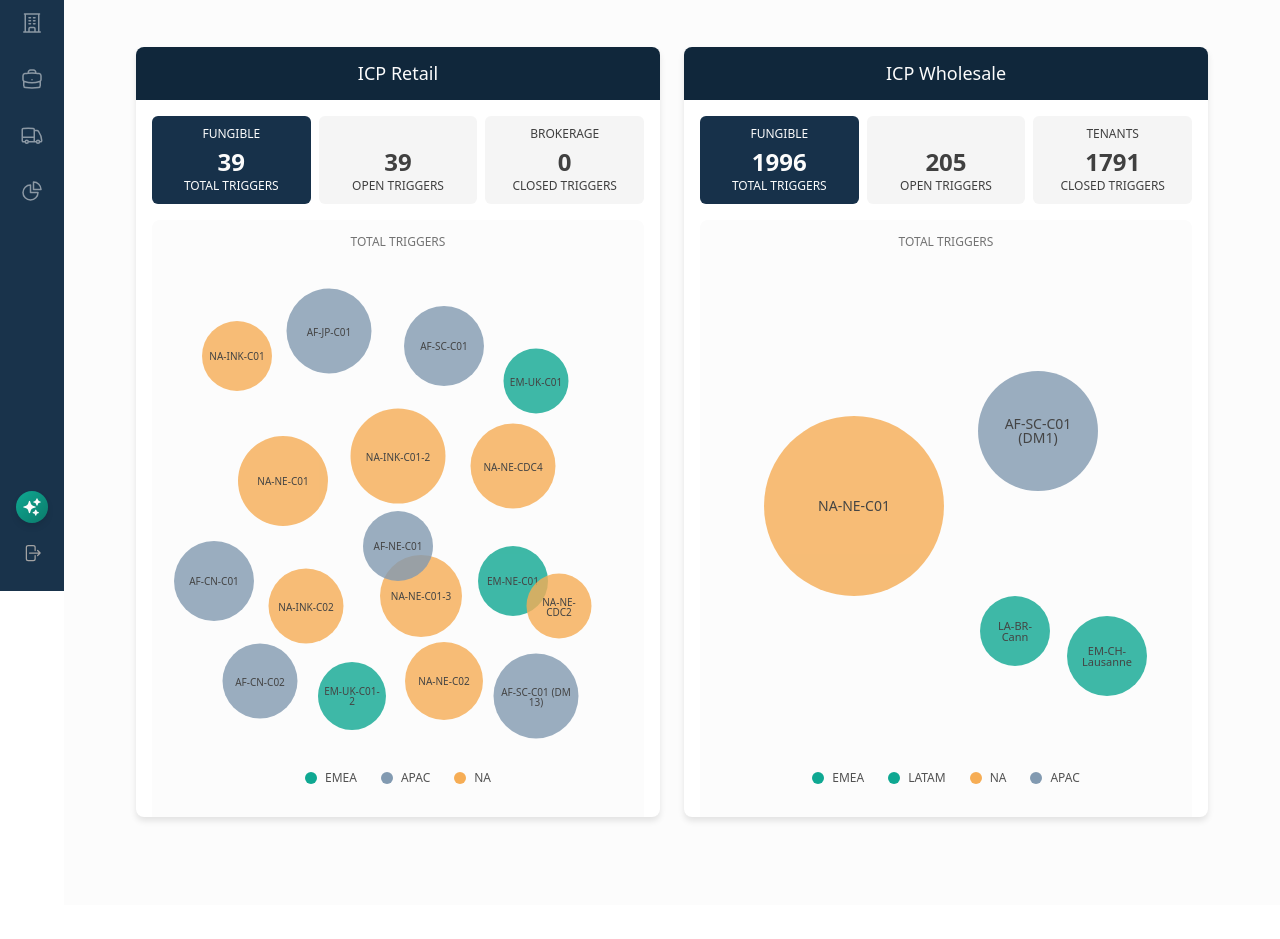
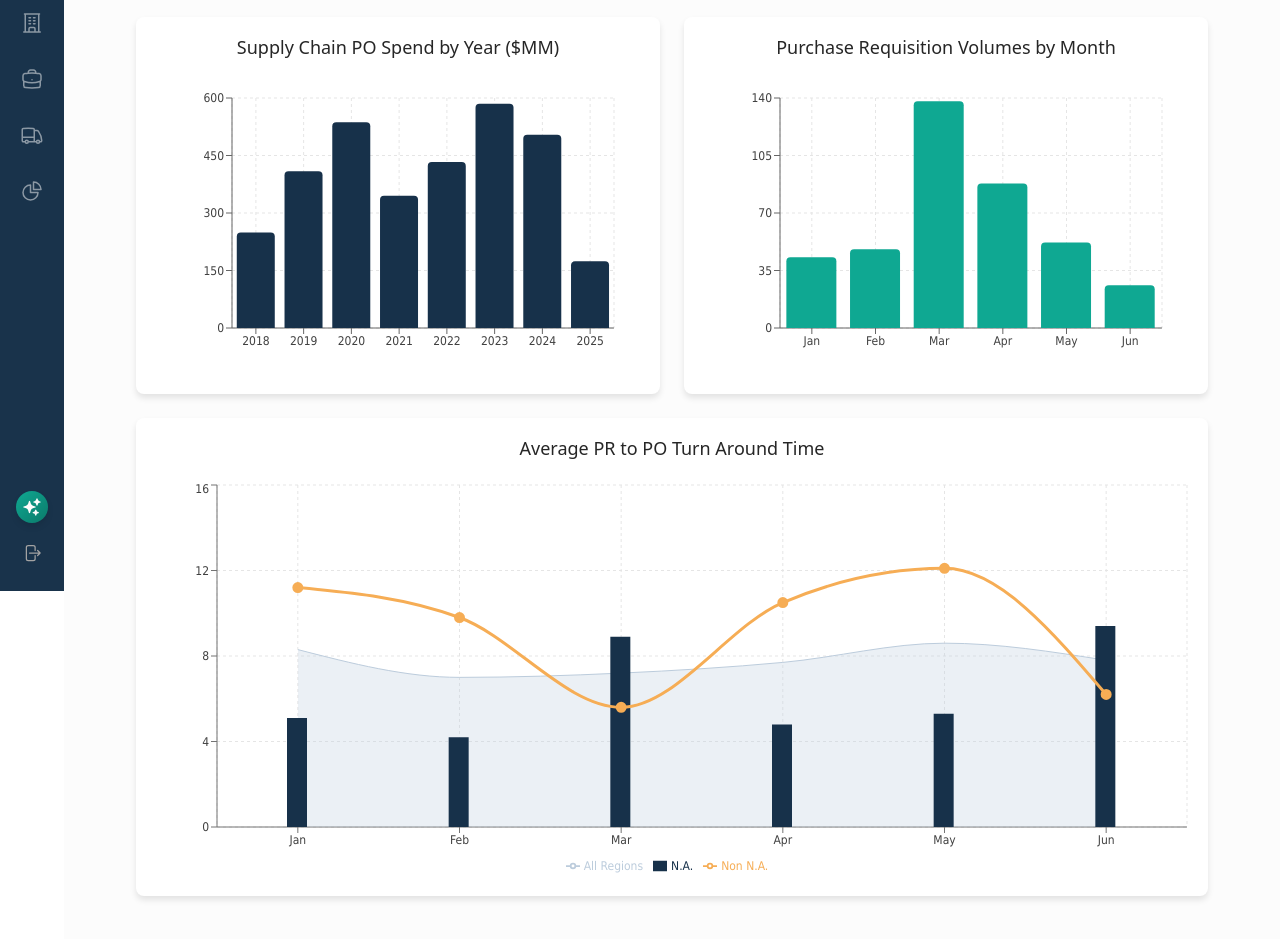
Before and after one commit to m-downing/flow_demo, a Next.js app: page /hyperion in a window 1280 px wide. Shown: the part 209-1148 px from the top of the page. Before the commit the page ends 1114 px from the top, so only its background shows below. Built offline with nearby package versions, Linux system fonts and the light colour scheme.

Commit message:
hyperion page fixed

```diff
--- a/src/app/hyperion/page.tsx
+++ b/src/app/hyperion/page.tsx
@@ -3,306 +3,211 @@
 import React, { useState } from 'react';
 import { PageContainer } from '@/design-system/layout';
 import { Card } from '@/design-system/layout';
+import { BarChart } from '@/design-system/charts';
+import { ChartBarSquareIcon, TableCellsIcon } from '@heroicons/react/24/outline';
+import {
+  ComposedChart,
+  Bar,
+  Line,
+  Area,
+  XAxis,
+  YAxis,
+  CartesianGrid,
+  Tooltip,
+  Legend,
+  ResponsiveContainer
+} from 'recharts';
+import { getChartColors } from '@/design-system/foundations/tokens';
+import { getTypography } from '@/design-system/foundations/tokens/typography';
+import { useTheme } from '@/app/contexts/ThemeContext';
 import { colors } from '@/design-system/foundations/tokens';
 
-// Type definitions
-type Region = 'EMEA' | 'APAC' | 'NA' | 'LATAM';
+// Sample data for bar charts
+const barChartData1 = [
+  { name: '2018', spend: 249 },
+  { name: '2019', spend: 409 },
+  { name: '2020', spend: 537 },
+  { name: '2021', spend: 345 },
+  { name: '2022', spend: 433 },
+  { name: '2023', spend: 585 },
+  { name: '2024', spend: 504 },
+  { name: '2025', spend: 174 },
+];
 
-interface Bubble {
-  id: string;
-  region: Region;
-  x: number;
-  y: number;
-  size: number;
-}
+const barChartData2 = [
+  { name: 'Jan', volume: 43 },
+  { name: 'Feb', volume: 48 },
+  { name: 'Mar', volume: 138 },
+  { name: 'Apr', volume: 88 },
+  { name: 'May', volume: 52 },
+  { name: 'Jun', volume: 26 },
+];
+
+// Sample data for composed chart
+const composedChartData = [
+  { name: 'Jan', uv: 11.2, pv: 5.1, amt: 8.3 },
+  { name: 'Feb', uv: 9.8, pv: 4.2, amt: 7.0 },
+  { name: 'Mar', uv: 5.6, pv: 8.9, amt: 7.2 },
+  { name: 'Apr', uv: 10.5, pv: 4.8, amt: 7.7 },
+  { name: 'May', uv: 12.1, pv: 5.3, amt: 8.6 },
+  { name: 'Jun', uv: 6.2, pv: 9.4, amt: 7.8 },
+];
 
 export default function HomePage() {
-  const [retailSelectedTab, setRetailSelectedTab] = useState(0);
-  const [wholesaleSelectedTab, setWholesaleSelectedTab] = useState(0);
-
-  // Define region colors
-  const regionColors: Record<Region, string> = {
-    EMEA: colors.dataViz.positive,  // Pink/Red
-    APAC: colors.dataViz.secondary, // Blue
-    NA: colors.dataViz.highlight,   // Orange
-    LATAM: colors.dataViz.positive, // Pink/Red (same as EMEA)
-  };
-
-  // Retail bubbles data
-  const retailBubbles: Bubble[] = [
-    { id: 'NA-INK-C01', region: 'NA', x: 15, y: 20, size: 70 },
-    { id: 'AF-JP-C01', region: 'APAC', x: 35, y: 15, size: 85 },
-    { id: 'AF-SC-C01', region: 'APAC', x: 60, y: 18, size: 80 },
-    { id: 'EM-UK-C01', region: 'EMEA', x: 80, y: 25, size: 65 },
-    { id: 'NA-NE-C01', region: 'NA', x: 25, y: 45, size: 90 },
-    { id: 'NA-INK-C01-2', region: 'NA', x: 50, y: 40, size: 95 },
-    { id: 'NA-NE-CDC4', region: 'NA', x: 75, y: 42, size: 85 },
-    { id: 'AF-CN-C01', region: 'APAC', x: 10, y: 65, size: 80 },
-    { id: 'NA-INK-C02', region: 'NA', x: 30, y: 70, size: 75 },
-    { id: 'NA-NE-C01-3', region: 'NA', x: 55, y: 68, size: 82 },
-    { id: 'EM-NE-C01', region: 'EMEA', x: 75, y: 65, size: 70 },
-    { id: 'NA-NE-CDC2', region: 'NA', x: 85, y: 70, size: 65 },
-    { id: 'AF-CN-C02', region: 'APAC', x: 20, y: 85, size: 75 },
-    { id: 'EM-UK-C01-2', region: 'EMEA', x: 40, y: 88, size: 68 },
-    { id: 'NA-NE-C02', region: 'NA', x: 60, y: 85, size: 78 },
-    { id: 'AF-SC-C01 (DM 13)', region: 'APAC', x: 80, y: 88, size: 85 },
-    { id: 'AF-NE-C01', region: 'APAC', x: 50, y: 58, size: 70 },
-  ];
-
-  // Wholesale bubbles data - fewer, larger bubbles
-  const wholesaleBubbles: Bubble[] = [
-    { id: 'NA-NE-C01', region: 'NA', x: 30, y: 50, size: 180 },
-    { id: 'AF-SC-C01 (DM1)', region: 'APAC', x: 70, y: 35, size: 120 },
-    { id: 'LA-BR-Cann', region: 'LATAM', x: 65, y: 75, size: 70 },
-    { id: 'EM-CH-Lausanne', region: 'EMEA', x: 85, y: 80, size: 80 },
-  ];
+  const { theme } = useTheme();
+  const isDark = theme === 'dark';
+  const themeColors = getChartColors(isDark);
+  const [viewMode, setViewMode] = useState<'chart' | 'grid'>('chart');
 
   return (
     <PageContainer>
-      <div className="p-6">
-        {/* Logo and Title */}
-        <div className="flex items-center justify-between mb-12">
-          <div className="flex items-center gap-3">
-            <img
-              src="/icons/ui/oculus-dark.svg"
-              alt="Oculus Logo"
-              className="w-12 h-12"
-            />
-            <div>
-              <h1 className="text-2xl font-bold text-neutral-900 dark:text-neutral-100">OCULUS</h1>
-              <p className="text-sm text-neutral-600 dark:text-neutral-400">Intelligent Automation Reordering System</p>
-            </div>
-          </div>
-          <button className="px-4 py-2 bg-primary-600 text-white rounded-md hover:bg-primary-700 transition-colors text-sm font-medium">
-            Learn more
-          </button>
-        </div>
-
-        <div className="grid grid-cols-12 gap-6">
-          {/* ICP Retail Card */}
-          <div className="col-span-6">
-            <Card className="h-[770px] !p-0 overflow-hidden">
-              <div className="bg-primary-700 px-4 py-3">
-                <h6 className="text-lg font-medium text-neutral-50 text-center">
-                  ICP Retail
-                </h6>
-              </div>
-
-              <div className="p-4 h-full flex flex-col">
-                {/* Tabs */}
-                <div className="grid grid-cols-3 gap-2 mb-4">
+      <div className="p-6 space-y-6">
+        {/* Toggle Switch */}
+        <div className="flex justify-center mb-8">
+          <div className="inline-flex rounded-lg border border-neutral-300 dark:border-neutral-700 p-0.5">
             <button
-                    onClick={() => setRetailSelectedTab(0)}
-                    className={`py-3 px-3 rounded-md text-center transition-all
-                      ${retailSelectedTab === 0
-                        ? 'bg-primary-600 text-neutral-50'
-                        : 'bg-neutral-100 dark:bg-neutral-800 text-neutral-700 dark:text-neutral-300 hover:bg-neutral-200 dark:hover:bg-neutral-700'
+              onClick={() => setViewMode('chart')}
+              className={`
+                flex items-center gap-2 px-4 py-2 rounded-md text-sm font-medium transition-all
+                ${viewMode === 'chart'
+                  ? 'bg-primary-700 text-neutral-50'
+                  : 'text-neutral-700 dark:text-neutral-300 hover:text-neutral-900 dark:hover:text-neutral-100'
                 }
               `}
             >
-                    <div className="text-xs uppercase font-medium mb-1">Fungible</div>
-                    <div className="text-2xl font-bold">39</div>
-                    <div className="text-xs">TOTAL TRIGGERS</div>
+              <ChartBarSquareIcon className="h-4 w-4" />
+              Chart View
             </button>
             <button
-                    onClick={() => setRetailSelectedTab(1)}
-                    className={`py-3 px-3 rounded-md text-center transition-all
-                      ${retailSelectedTab === 1
-                        ? 'bg-primary-600 text-neutral-50'
-                        : 'bg-neutral-100 dark:bg-neutral-800 text-neutral-700 dark:text-neutral-300 hover:bg-neutral-200 dark:hover:bg-neutral-700'
+              onClick={() => setViewMode('grid')}
+              className={`
+                flex items-center gap-2 px-4 py-2 rounded-md text-sm font-medium transition-all
+                ${viewMode === 'grid'
+                  ? 'bg-primary-700 text-neutral-50'
+                  : 'text-neutral-700 dark:text-neutral-300 hover:text-neutral-900 dark:hover:text-neutral-100'
                 }
               `}
             >
-                    <div className="text-xs uppercase font-medium mb-1">&#160;</div>
-                    <div className="text-2xl font-bold">39</div>
-                    <div className="text-xs">OPEN TRIGGERS</div>
-                  </button>
-                  <button
-                    onClick={() => setRetailSelectedTab(2)}
-                    className={`py-3 px-3 rounded-md text-center transition-all
-                      ${retailSelectedTab === 2
-                        ? 'bg-primary-600 text-neutral-50'
-                        : 'bg-neutral-100 dark:bg-neutral-800 text-neutral-700 dark:text-neutral-300 hover:bg-neutral-200 dark:hover:bg-neutral-700'
-                      }
-                    `}
-                  >
-                    <div className="text-xs uppercase font-medium mb-1">Brokerage</div>
-                    <div className="text-2xl font-bold">0</div>
-                    <div className="text-xs">CLOSED TRIGGERS</div>
+              <TableCellsIcon className="h-4 w-4" />
+              Grid View
             </button>
           </div>
-
-                {/* Bubble Chart Container */}
-                <div className="flex-1 relative bg-neutral-50 dark:bg-neutral-900 rounded-lg p-4">
-                  <div className="text-center text-xs text-neutral-500 dark:text-neutral-400 uppercase mb-2">
-                    Total Triggers
         </div>
 
-                  {/* Bubble Chart */}
-                  <div className="relative h-[500px]">
-                    {retailBubbles.map((bubble) => (
-                      <div
-                        key={bubble.id}
-                        className="absolute transform -translate-x-1/2 -translate-y-1/2 rounded-full flex items-center justify-center text-xs font-medium text-neutral-900 transition-all hover:scale-110 cursor-pointer"
-                        style={{
-                          left: `${bubble.x}%`,
-                          top: `${bubble.y}%`,
-                          width: `${bubble.size}px`,
-                          height: `${bubble.size}px`,
-                          backgroundColor: regionColors[bubble.region],
-                          opacity: 0.8,
-                        }}
-                      >
-                        <span className="text-center px-1" style={{ fontSize: '10px' }}>
-                          {bubble.id}
-                        </span>
-                      </div>
-                    ))}
-                  </div>
-
-                  {/* Legend */}
-                  <div className="flex justify-center gap-6 mt-4">
-                    <div className="flex items-center gap-2">
-                      <div
-                        className="w-3 h-3 rounded-full"
-                        style={{ backgroundColor: regionColors.EMEA }}
+        {/* First row with two bar charts */}
+        <div className="grid grid-cols-12 gap-6">
+          {/* First Bar Chart */}
+          <div className="col-span-6">
+            <Card>
+              <h6 className="text-lg font-medium text-neutral-800 dark:text-neutral-50 text-center mb-4">
+                Supply Chain PO Spend by Year ($MM)
+              </h6>
+              <BarChart
+                data={barChartData1}
+                dataKey={['spend']}
+                xAxisKey="name"
+                height={300}
+                colors={[colors.dataViz.primary]}
+                showLegend={false}
+                mode="deepDive"
               />
-                      <span className="text-xs text-neutral-600 dark:text-neutral-400">EMEA</span>
-                    </div>
-                    <div className="flex items-center gap-2">
-                      <div
-                        className="w-3 h-3 rounded-full"
-                        style={{ backgroundColor: regionColors.APAC }}
-                      />
-                      <span className="text-xs text-neutral-600 dark:text-neutral-400">APAC</span>
-                    </div>
-                    <div className="flex items-center gap-2">
-                      <div
-                        className="w-3 h-3 rounded-full"
-                        style={{ backgroundColor: regionColors.NA }}
-                      />
-                      <span className="text-xs text-neutral-600 dark:text-neutral-400">NA</span>
-                    </div>
-                  </div>
-                </div>
-              </div>
             </Card>
           </div>
 
-          {/* ICP Wholesale Card */}
+          {/* Second Bar Chart */}
           <div className="col-span-6">
-            <Card className="h-[770px] !p-0 overflow-hidden">
-              <div className="bg-primary-700 px-4 py-3">
-                <h6 className="text-lg font-medium text-neutral-50 text-center">
-                  ICP Wholesale
+            <Card>
+              <h6 className="text-lg font-medium text-neutral-800 dark:text-neutral-50 text-center mb-4">
+                Purchase Requisition Volumes by Month
               </h6>
+              <BarChart
+                data={barChartData2}
+                dataKey={['volume']}
+                xAxisKey="name"
+                height={300}
+                colors={[colors.dataViz.positive]}
+                showLegend={false}
+                mode="deepDive"
+              />
+            </Card>
+          </div>
         </div>
 
-              <div className="p-4 h-full flex flex-col">
-                {/* Tabs */}
-                <div className="grid grid-cols-3 gap-2 mb-4">
-                  <button
-                    onClick={() => setWholesaleSelectedTab(0)}
-                    className={`py-3 px-3 rounded-md text-center transition-all
-                      ${wholesaleSelectedTab === 0
-                        ? 'bg-primary-600 text-neutral-50'
-                        : 'bg-neutral-100 dark:bg-neutral-800 text-neutral-700 dark:text-neutral-300 hover:bg-neutral-200 dark:hover:bg-neutral-700'
-                      }
-                    `}
-                  >
-                    <div className="text-xs uppercase font-medium mb-1">Fungible</div>
-                    <div className="text-2xl font-bold">1996</div>
-                    <div className="text-xs">TOTAL TRIGGERS</div>
-                  </button>
-                  <button
-                    onClick={() => setWholesaleSelectedTab(1)}
-                    className={`py-3 px-3 rounded-md text-center transition-all
-                      ${wholesaleSelectedTab === 1
-                        ? 'bg-primary-600 text-neutral-50'
-                        : 'bg-neutral-100 dark:bg-neutral-800 text-neutral-700 dark:text-neutral-300 hover:bg-neutral-200 dark:hover:bg-neutral-700'
-                      }
-                    `}
-                  >
-                    <div className="text-xs uppercase font-medium mb-1">&#160;</div>
-                    <div className="text-2xl font-bold">205</div>
-                    <div className="text-xs">OPEN TRIGGERS</div>
-                  </button>
-                  <button
-                    onClick={() => setWholesaleSelectedTab(2)}
-                    className={`py-3 px-3 rounded-md text-center transition-all
-                      ${wholesaleSelectedTab === 2
-                        ? 'bg-primary-600 text-neutral-50'
-                        : 'bg-neutral-100 dark:bg-neutral-800 text-neutral-700 dark:text-neutral-300 hover:bg-neutral-200 dark:hover:bg-neutral-700'
-                      }
-                    `}
-                  >
-                    <div className="text-xs uppercase font-medium mb-1">Tenants</div>
-                    <div className="text-2xl font-bold">1791</div>
-                    <div className="text-xs">CLOSED TRIGGERS</div>
-                  </button>
-                </div>
-
-                {/* Bubble Chart Container */}
-                <div className="flex-1 relative bg-neutral-50 dark:bg-neutral-900 rounded-lg p-4">
-                  <div className="text-center text-xs text-neutral-500 dark:text-neutral-400 uppercase mb-2">
-                    Total Triggers
-                  </div>
-
-                  {/* Bubble Chart */}
-                  <div className="relative h-[500px]">
-                    {wholesaleBubbles.map((bubble) => (
-                      <div
-                        key={bubble.id}
-                        className="absolute transform -translate-x-1/2 -translate-y-1/2 rounded-full flex items-center justify-center text-xs font-medium text-neutral-900 transition-all hover:scale-110 cursor-pointer"
-                        style={{
-                          left: `${bubble.x}%`,
-                          top: `${bubble.y}%`,
-                          width: `${bubble.size}px`,
-                          height: `${bubble.size}px`,
-                          backgroundColor: regionColors[bubble.region],
-                          opacity: 0.8,
+        {/* Second row with composed chart */}
+        <div className="grid grid-cols-12">
+          <div className="col-span-12">
+            <Card>
+              <h6 className="text-lg font-medium text-neutral-800 dark:text-neutral-50 text-center mb-4">
+                Average PR to PO Turn Around Time
+              </h6>
+              <ResponsiveContainer width="100%" height={400}>
+                <ComposedChart data={composedChartData}>
+                  <CartesianGrid
+                    stroke={themeColors.grid.stroke}
+                    strokeDasharray={themeColors.grid.dashArray}
+                  />
+                  <XAxis
+                    dataKey="name"
+                    tick={{
+                      fontSize: themeColors.axis.fontSize,
+                      fill: themeColors.axis.color,
+                      fontFamily: themeColors.axis.fontFamily
                     }}
-                      >
-                        <span className="text-center px-2" style={{ fontSize: bubble.size > 100 ? '14px' : '11px' }}>
-                          {bubble.id}
-                        </span>
-                      </div>
-                    ))}
-                  </div>
-
-                  {/* Legend */}
-                  <div className="flex justify-center gap-6 mt-4">
-                    <div className="flex items-center gap-2">
-                      <div
-                        className="w-3 h-3 rounded-full"
-                        style={{ backgroundColor: regionColors.EMEA }}
+                    stroke={themeColors.axis.stroke}
                   />
-                      <span className="text-xs text-neutral-600 dark:text-neutral-400">EMEA</span>
-                    </div>
-                    <div className="flex items-center gap-2">
-                      <div
-                        className="w-3 h-3 rounded-full"
-                        style={{ backgroundColor: regionColors.LATAM }}
+                  <YAxis
+                    tick={{
+                      fontSize: themeColors.axis.fontSize,
+                      fill: themeColors.axis.color,
+                      fontFamily: themeColors.axis.fontFamily
+                    }}
+                    stroke={themeColors.axis.stroke}
                   />
-                      <span className="text-xs text-neutral-600 dark:text-neutral-400">LATAM</span>
-                    </div>
-                    <div className="flex items-center gap-2">
-                      <div
-                        className="w-3 h-3 rounded-full"
-                        style={{ backgroundColor: regionColors.NA }}
+                  <Tooltip
+                    contentStyle={{
+                      backgroundColor: themeColors.tooltip.bg,
+                      color: themeColors.tooltip.color,
+                      borderRadius: themeColors.tooltip.borderRadius,
+                      padding: themeColors.tooltip.padding,
+                      fontSize: themeColors.tooltip.fontSize,
+                      fontFamily: getTypography.fontFamily('body'),
+                      border: 'none'
+                    }}
+                    labelStyle={{ color: themeColors.tooltip.color, fontWeight: 'bold' }}
+                    itemStyle={{ color: themeColors.tooltip.color }}
                   />
-                      <span className="text-xs text-neutral-600 dark:text-neutral-400">NA</span>
-                    </div>
-                    <div className="flex items-center gap-2">
-                      <div
-                        className="w-3 h-3 rounded-full"
-                        style={{ backgroundColor: regionColors.APAC }}
+                  <Legend
+                    wrapperStyle={{
+                      fontSize: themeColors.axis.fontSize,
+                      fontFamily: themeColors.axis.fontFamily,
+                      color: themeColors.axis.color
+                    }}
                   />
-                      <span className="text-xs text-neutral-600 dark:text-neutral-400">APAC</span>
-                    </div>
-                  </div>
-                </div>
-              </div>
+                  <Area
+                    type="monotone"
+                    dataKey="amt"
+                    fill={colors.dataViz.alt}
+                    stroke={colors.dataViz.alt}
+                    fillOpacity={0.3}
+                    name="All Regions"
+                  />
+                  <Bar
+                    dataKey="pv"
+                    barSize={20}
+                    fill={colors.dataViz.primary}
+                    name="N.A."
+                  />
+                  <Line
+                    type="monotone"
+                    dataKey="uv"
+                    stroke={colors.dataViz.highlight}
+                    strokeWidth={3}
+                    dot={{ fill: colors.dataViz.highlight, r: 4 }}
+                    activeDot={{ r: 6 }}
+                    name="Non N.A."
+                  />
+                </ComposedChart>
+              </ResponsiveContainer>
             </Card>
           </div>
         </div>
```
Lines whose indentation alone changed are shown as unchanged.
